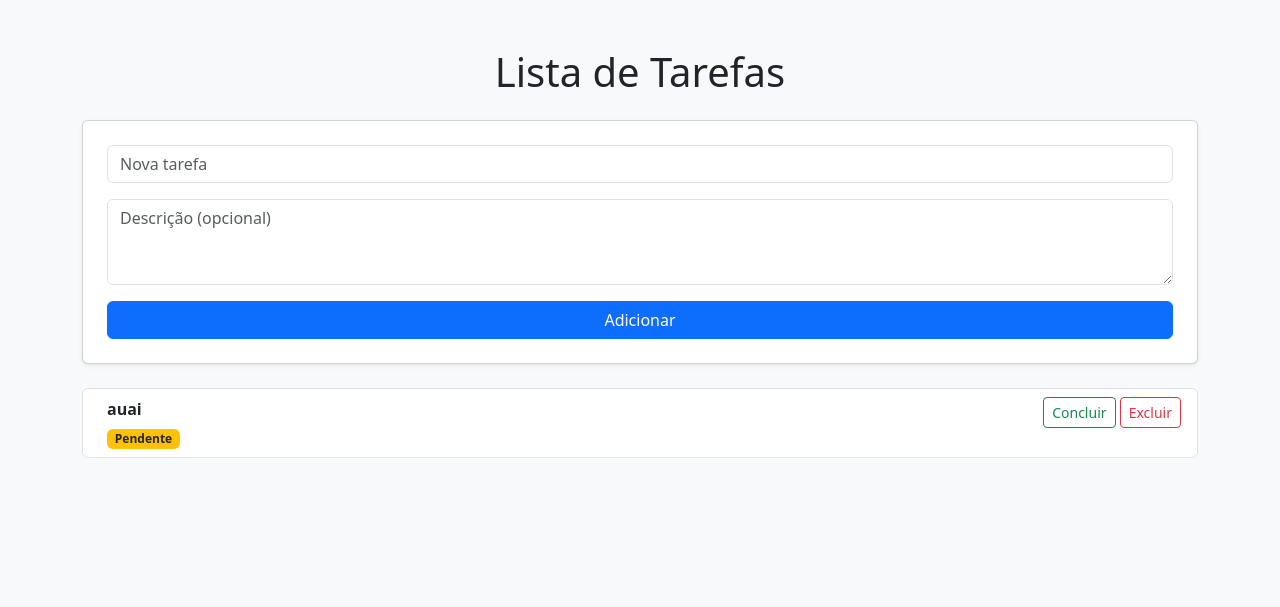
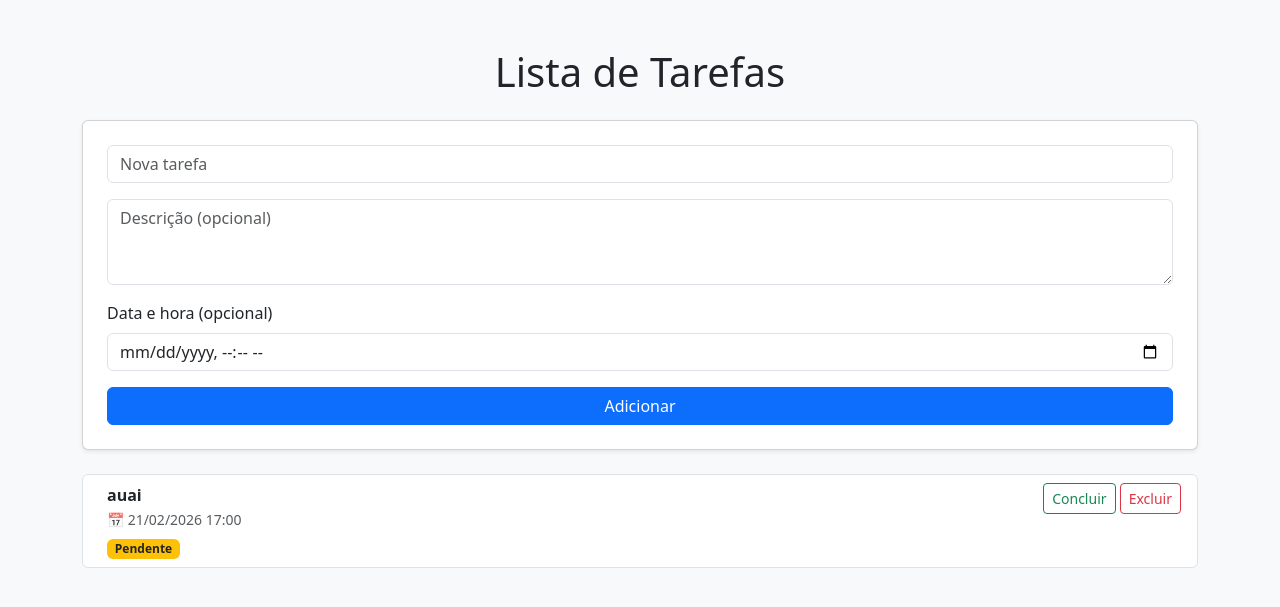
Before and after one commit to samukabw/Testedesoftware, a Django app: page / in a window 1280 px wide. Shown: the top 607 px of the page. Run offline with Django 4.2, Linux system fonts and the light colour scheme; data comes from the database, SQL or seed files in the repository; both versions use the stored data as it was after the commit.

Commit message:
Criação da data e hora

```diff
--- a/projetodjango/app/models.py
+++ b/projetodjango/app/models.py
@@ -4,6 +4,7 @@ class Tarefa(models.Model):
     titulo = models.CharField(max_length=200)
     descricao = models.TextField(blank=True)
     feita = models.BooleanField(default=False)
+    data_hora = models.DateTimeField(null=True, blank=True)
 
     def __str__(self):
         return self.titulo
--- a/projetodjango/app/templates/app/index.html
+++ b/projetodjango/app/templates/app/index.html
@@ -9,7 +9,6 @@
   <div class="container mt-5">
     <h1 class="text-center mb-4"> Lista de Tarefas</h1>
 
-
     <form method="POST" class="card p-4 mb-4 shadow-sm">
       {% csrf_token %}
       <div class="mb-3">
@@ -17,6 +16,10 @@
       </div>
       <div class="mb-3">
         <textarea name="descricao" class="form-control" placeholder="Descrição (opcional)" rows="3"></textarea>
+      </div>
+      <div class="mb-3">
+        <label for="data_hora" class="form-label">Data e hora (opcional)</label>
+        <input type="datetime-local" name="horario" id="data_hora" class="form-control">
       </div>
       <button type="submit" class="btn btn-primary">Adicionar</button>
     </form>
@@ -30,6 +33,9 @@
               <div class="fw-bold">{{ tarefa.titulo }}</div>
               {% if tarefa.descricao %}
                 <small class="text-muted">{{ tarefa.descricao }}</small><br>
+              {% endif %}
+              {% if tarefa.data_hora %}
+                <small class="text-muted">📅 {{ tarefa.data_hora|date:"d/m/Y H:i" }}</small><br>
               {% endif %}
               <span class="badge {% if tarefa.feita %}bg-success{% else %}bg-warning text-dark{% endif %} mt-2">
                 {% if tarefa.feita %}Concluída{% else %}Pendente{% endif %}
--- a/projetodjango/app/views.py
+++ b/projetodjango/app/views.py
@@ -1,13 +1,15 @@
-from django.shortcuts import render,redirect, get_object_or_404
+from django.shortcuts import render, redirect, get_object_or_404
 from .models import Tarefa
-
+from django.utils.dateparse import parse_datetime
 
 def index(request):
     if request.method == "POST":
         titulo = request.POST.get("titulo", "").strip()
         descricao = request.POST.get("descricao", "").strip()
+        data_hora = request.POST.get("horario")  # Agora usando "horario", que é o nome do campo no HTML
+        horario = parse_datetime(data_hora) if data_hora else None
         if titulo:
-            Tarefa.objects.create(titulo=titulo,descricao=descricao)
+            Tarefa.objects.create(titulo=titulo, descricao=descricao, data_hora=horario)
         return redirect("index")
 
     tarefas = Tarefa.objects.all().order_by("feita")
@@ -19,7 +21,6 @@ def marcar_feita(request, tarefa_id):
     tarefa.save()
     return redirect("index")
 
-
 def excluir_tarefa(request, tarefa_id):
     tarefa = get_object_or_404(Tarefa, pk=tarefa_id)
     tarefa.delete()
--- a/projetodjango/projetodjango/settings.py
+++ b/projetodjango/projetodjango/settings.py
@@ -38,6 +38,7 @@ INSTALLED_APPS = [
     "django.contrib.messages",
     "django.contrib.staticfiles",
      "app",
+
 ]
 
 MIDDLEWARE = [
```
Also changed, not shown: projetodjango/app/migrations/0002_tarefa_data_hora.py (added), projetodjango/db.sqlite3, 1 other file.
